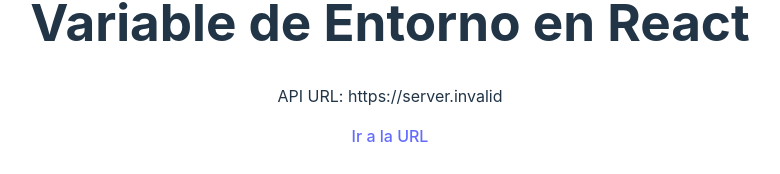
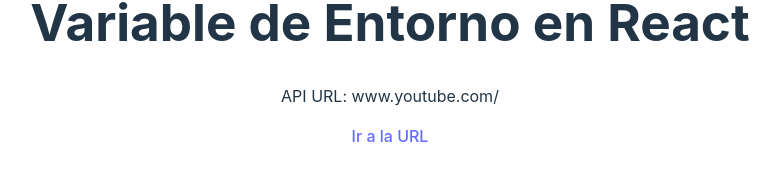
Before and after one commit to markhitos1/WEB-IEPE, a React (Vite) app: page / in a window 1280 px wide. Shown: the part 346-520 px from the top of the page, without its empty margins (250-1030 px from the left). Built offline with nearby package versions, Linux system fonts and the light colour scheme; no server answers.

Commit message:
ajustando todo

```diff
--- a/src/App.jsx
+++ b/src/App.jsx
@@ -2,13 +2,13 @@
 import './App.css'
 
 function App() {
-  console.log('API URL:', import.meta.env.VITE_APP_API_URL);
-  const URL = `https://${import.meta.env.VITE_APP_API_URL}`;
+  console.log('API URL:', import.meta.env.VITE_VERCEL_URL);
+  const URL = `https://${import.meta.env.VITE_VERCEL_URLL}`;
 
   return (
     <div>
       <h1>Variable de Entorno en React</h1>
-      <p>API URL: {import.meta.env.VITE_APP_API_URL}</p>
+      <p>API URL: {import.meta.env.VITE_VERCEL_URL}</p>
       <a href={URL}>Ir a la URL</a>
 
     </div>
```
